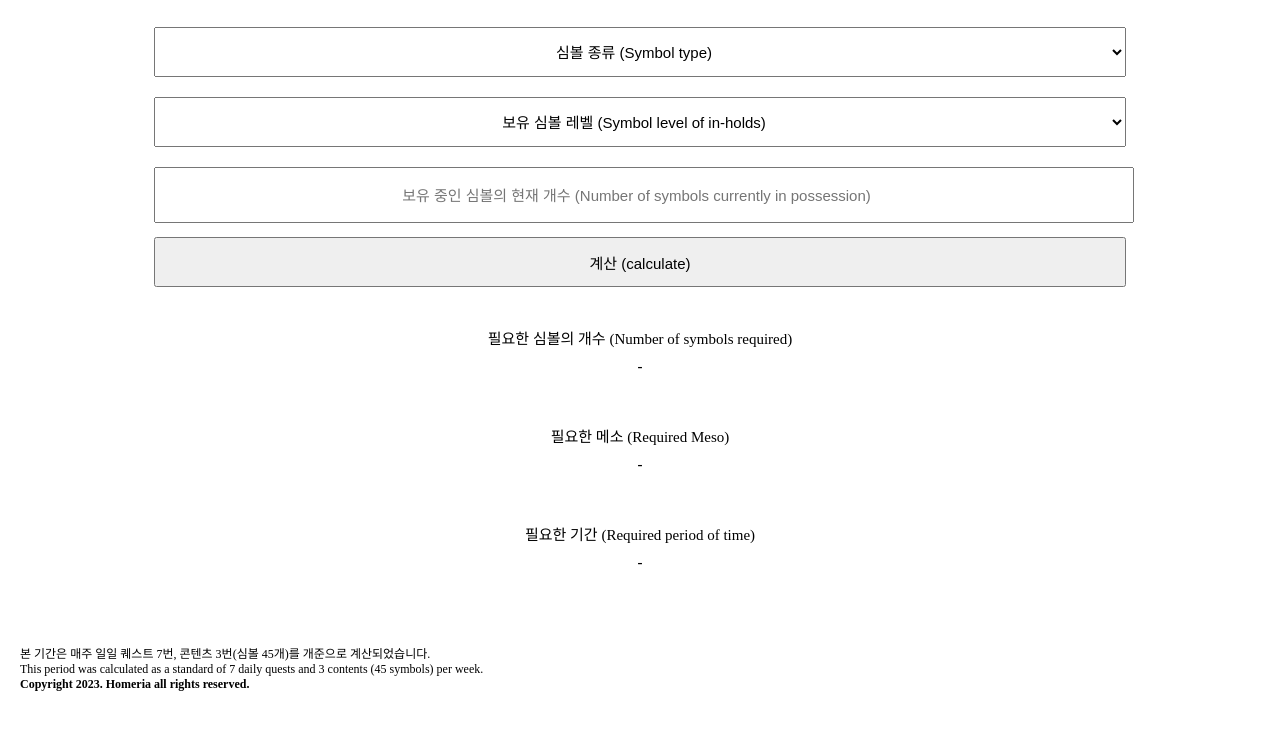
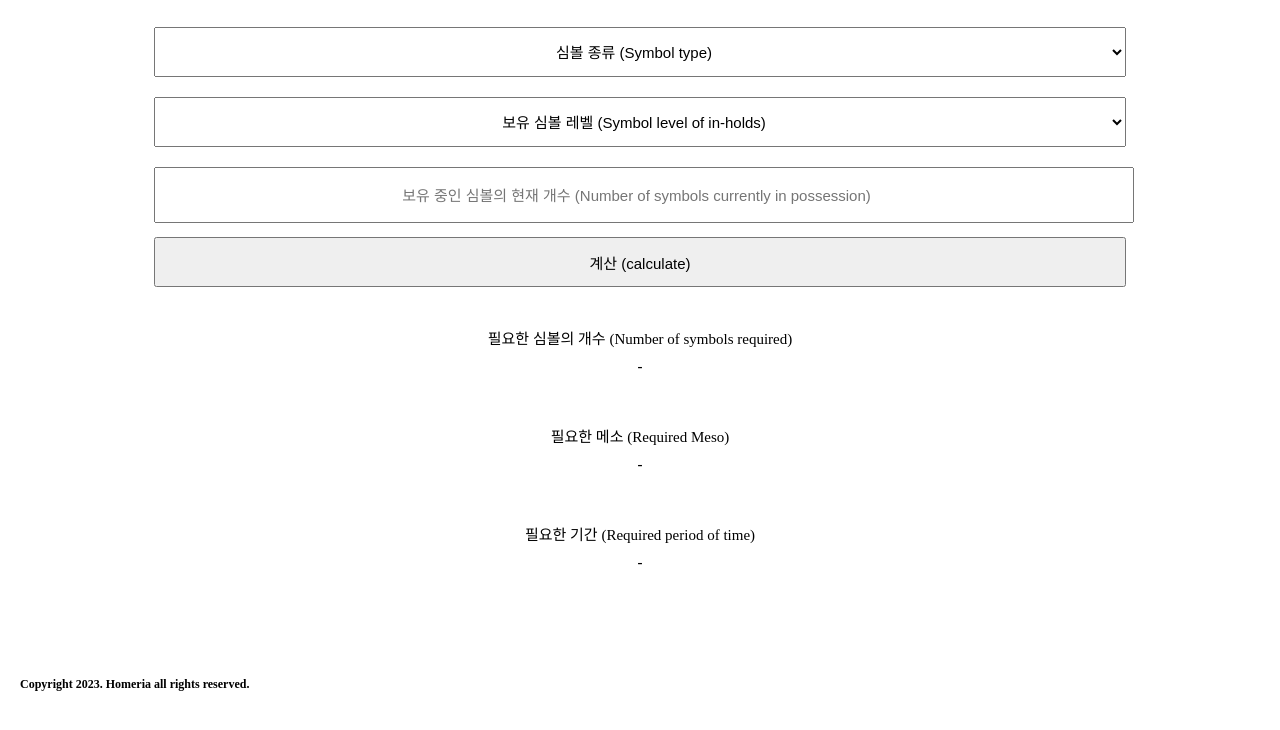
Before and after one commit to Homeria/MapleStorySymbolCalculator, a plain HTML site: page index.html in a window 1280 px wide. Shown: the part 88-818 px from the top of the page. Drawn offline with Linux system fonts and the light colour scheme.

Commit message:
Update 2023.03.20 - 3
1. modify height size
2. remove information
3. add judge function - isValidValue()

```diff
--- a/CSS/indexStyle.css
+++ b/CSS/indexStyle.css
@@ -1,6 +1,6 @@
 #container {
     width : 80%;
-    height : auto;
+    height : 1250px;
     margin : auto;
 }
 
--- a/index.html
+++ b/index.html
@@ -83,8 +83,6 @@
 
                 <div id="footer">
                     <div id="information">
-                        <p class="info">본 기간은 매주 일일 퀘스트 7번, 콘텐츠 3번(심볼 45개)를 개준으로 계산되었습니다.</p>
-                        <p class="info">This period was calculated as a standard of 7 daily quests and 3 contents (45 symbols) per week.</p>
                         <h5 class="info">Copyright 2023. Homeria all rights reserved.</h5>
                     </div>
 
```
